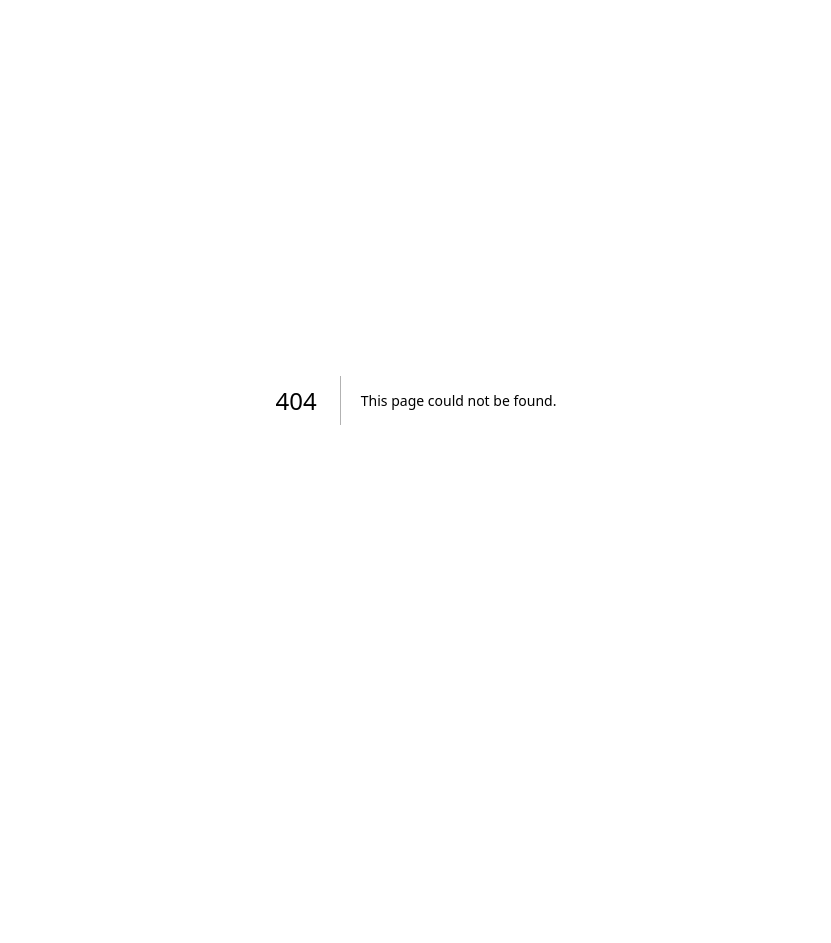
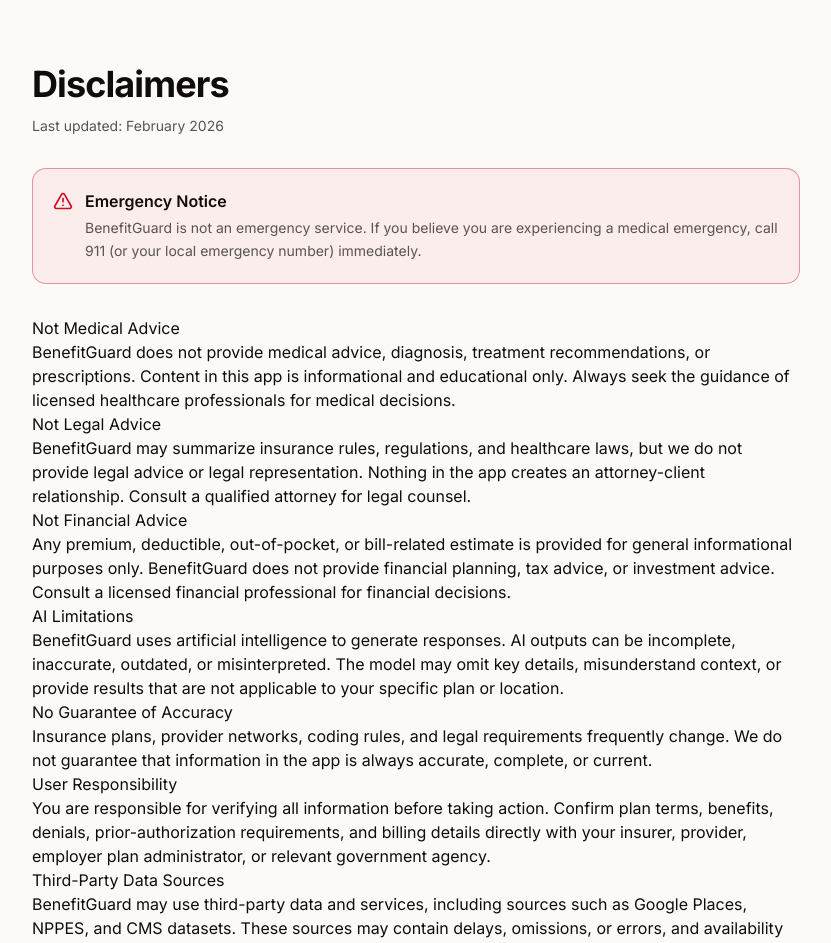
Before and after one commit to AstroJSC12/benefit-guard, a Next.js app: page /legal/disclaimers in a window 1280 px wide. Before the commit this address had no page. Shown: the top 943 px of the page, without its empty margins (224-1055 px from the left). Before the commit the page ends 800 px from the top, so only its background shows below. Built offline with nearby package versions, Linux system fonts and the light colour scheme.

Commit message:
Add medical and legal disclaimer surfaces

```diff
--- /dev/null
+++ b/src/app/legal/disclaimers/page.tsx
@@ -0,0 +1,83 @@
+import Link from "next/link";
+import { AlertTriangle } from "lucide-react";
+
+export default function DisclaimersPage() {
+  return (
+    <main className="min-h-screen bg-background px-4 py-12 sm:py-16">
+      <div className="mx-auto w-full max-w-3xl space-y-8">
+        <header className="space-y-3">
+          <h1 className="text-3xl font-bold tracking-tight sm:text-4xl">Disclaimers</h1>
+          <p className="text-sm text-muted-foreground">Last updated: February 2026</p>
+        </header>
+
+        <section className="rounded-xl border border-destructive/40 bg-destructive/5 p-4 sm:p-5">
+          <div className="flex items-start gap-3">
+            <AlertTriangle className="mt-0.5 h-5 w-5 shrink-0 text-destructive" />
+            <div>
+              <h2 className="text-base font-semibold">Emergency Notice</h2>
+              <p className="mt-1 text-sm leading-relaxed text-muted-foreground">
+                BenefitGuard is not an emergency service. If you believe you are experiencing a medical emergency,
+                call 911 (or your local emergency number) immediately.
+              </p>
+            </div>
+          </div>
+        </section>
+
+        <article className="prose prose-slate max-w-none dark:prose-invert prose-headings:scroll-mt-24">
+          <h2>Not Medical Advice</h2>
+          <p>
+            BenefitGuard does not provide medical advice, diagnosis, treatment recommendations, or prescriptions.
+            Content in this app is informational and educational only. Always seek the guidance of licensed healthcare
+            professionals for medical decisions.
+          </p>
+
+          <h2>Not Legal Advice</h2>
+          <p>
+            BenefitGuard may summarize insurance rules, regulations, and healthcare laws, but we do not provide legal
+            advice or legal representation. Nothing in the app creates an attorney-client relationship. Consult a
+            qualified attorney for legal counsel.
+          </p>
+
+          <h2>Not Financial Advice</h2>
+          <p>
+            Any premium, deductible, out-of-pocket, or bill-related estimate is provided for general informational
+            purposes only. BenefitGuard does not provide financial planning, tax advice, or investment advice. Consult
+            a licensed financial professional for financial decisions.
+          </p>
+
+          <h2>AI Limitations</h2>
+          <p>
+            BenefitGuard uses artificial intelligence to generate responses. AI outputs can be incomplete, inaccurate,
+            outdated, or misinterpreted. The model may omit key details, misunderstand context, or provide results that
+            are not applicable to your specific plan or location.
+          </p>
+
+          <h2>No Guarantee of Accuracy</h2>
+          <p>
+            Insurance plans, provider networks, coding rules, and legal requirements frequently change. We do not
+            guarantee that information in the app is always accurate, complete, or current.
+          </p>
+
+          <h2>User Responsibility</h2>
+          <p>
+            You are responsible for verifying all information before taking action. Confirm plan terms, benefits,
+            denials, prior-authorization requirements, and billing details directly with your insurer, provider,
+            employer plan administrator, or relevant government agency.
+          </p>
+
+          <h2>Third-Party Data Sources</h2>
+          <p>
+            BenefitGuard may use third-party data and services, including sources such as Google Places, NPPES, and
+            CMS datasets. These sources may contain delays, omissions, or errors, and availability may change without
+            notice. We are not responsible for inaccuracies in third-party data.
+          </p>
+
+          <h2>Additional Legal Documents</h2>
+          <p>
+            For more information, please also review our <Link href="/legal/terms">Terms</Link> and <Link href="/legal/privacy">Privacy Policy</Link>.
+          </p>
+        </article>
+      </div>
+    </main>
+  );
+}
--- a/src/app/page.tsx
+++ b/src/app/page.tsx
@@ -228,6 +228,11 @@
             BenefitGuard provides information about insurance coverage, not
             medical advice.
           </p>
+          <p className="mb-2">
+            <Link href="/legal/disclaimers" className="underline underline-offset-4 hover:text-foreground transition-colors">
+              Medical & legal disclaimers
+            </Link>
+          </p>
           <p>© {new Date().getFullYear()} BenefitGuard. All rights reserved.</p>
         </div>
       </footer>
--- a/src/components/chat/chat-interface.tsx
+++ b/src/components/chat/chat-interface.tsx
@@ -9,6 +9,7 @@
 import ReactMarkdown from "react-markdown";
 import { SourceOverlay } from "@/components/documents/source-overlay";
 import { VoiceInput } from "@/components/chat/voice-input";
+import { DisclaimerBanner } from "@/components/disclaimer-banner";
 
 interface SourceRef {
   documentId: string;
@@ -405,6 +406,9 @@
             BenefitGuard provides information about insurance coverage, not
             medical advice. You can paste or attach screenshots of insurance documents.
           </p>
+          <div className="mt-3">
+            <DisclaimerBanner />
+          </div>
         </form>
       </div>
       {sourceRef && (
--- /dev/null
+++ b/src/components/disclaimer-banner.tsx
@@ -0,0 +1,11 @@
+"use client";
+
+export function DisclaimerBanner() {
+  return (
+    <div className="rounded-md border border-border/50 bg-muted/40 px-3 py-2">
+      <p className="text-xs leading-relaxed text-muted-foreground">
+        BenefitGuard provides general information only — not medical, legal, or financial advice. Always consult qualified professionals for decisions about your health or coverage.
+      </p>
+    </div>
+  );
+}
```
